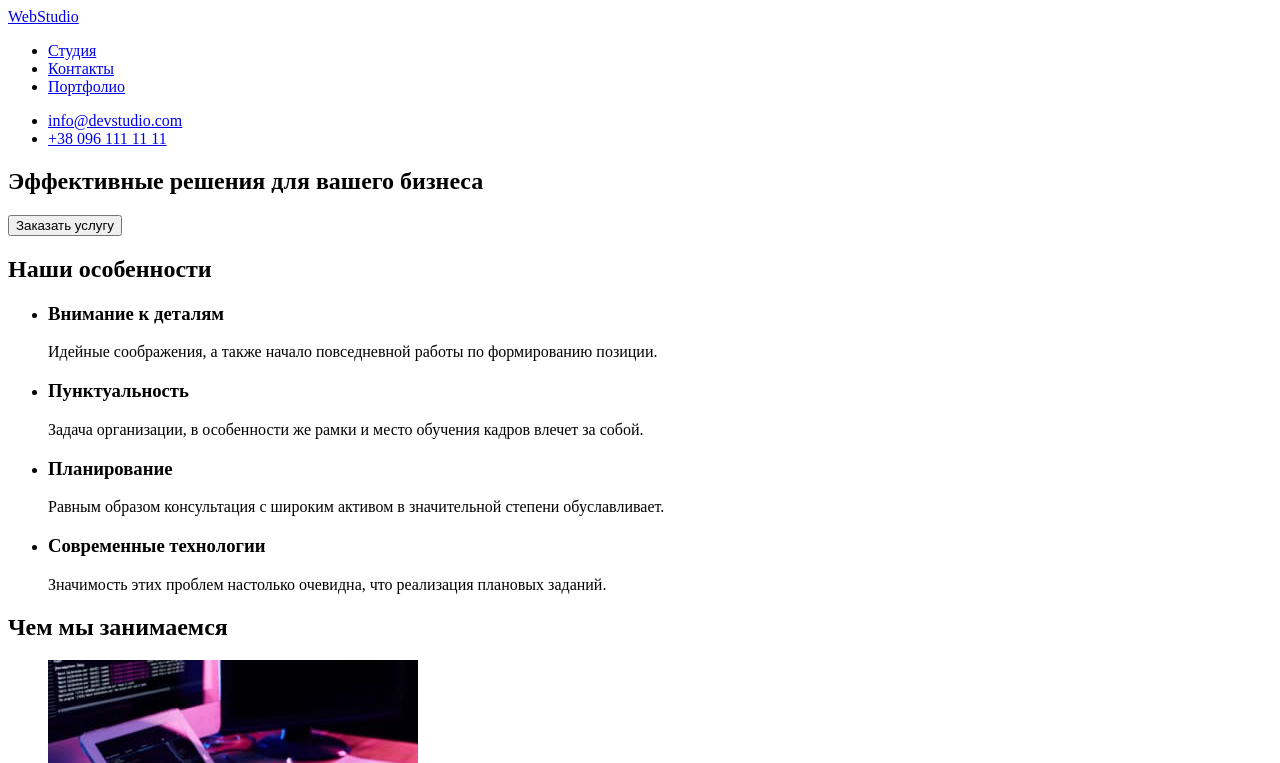
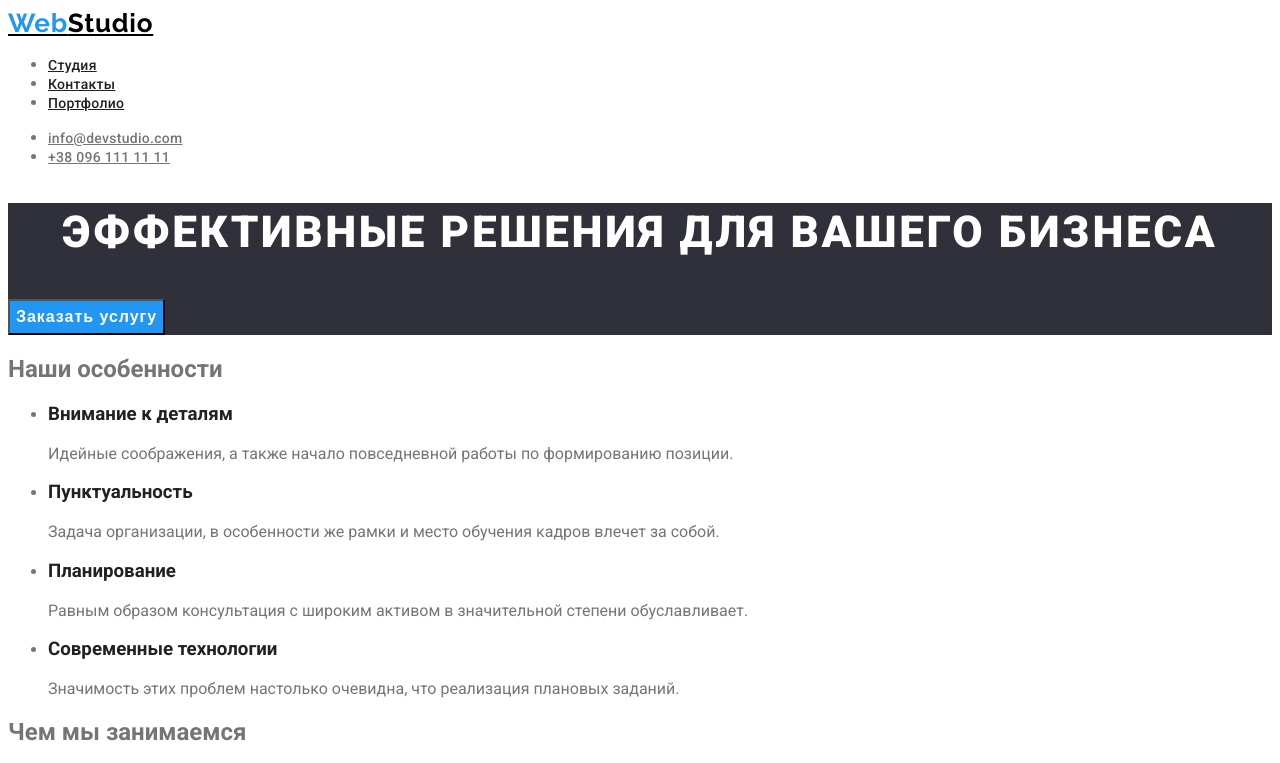
Before and after one commit to eugeniusz57/goit-markup-hw-02, a plain HTML site: page index.html in a window 1280 px wide. Shown: the top 763 px of the page. Drawn offline with Linux system fonts and the light colour scheme.

Commit message:
add color and class

```diff
--- /dev/null
+++ b/css/styles.css
@@ -0,0 +1,81 @@
+/* main color, h1 text color,  fff */
+/* second color 2f303a */
+/* main text color 757575  */
+/* h2,h3 color text 212121 and menu */
+/*accent color 2196F3 */
+/*  */
+
+:root{
+    --main-bg: #fff;
+    --second-bg: #2f303a;
+    --main-text-color: #757575;
+    --h-color-text: #212121;
+    --btn-and-accent: #2196F3;
+
+}
+
+body{
+    font-family: 'Roboto', sans-serif;
+    background-color: var(--main-bg);
+    color:var(--main-text-color);
+
+}
+.logo{
+    font-family: 'Raleway', sans-serif;
+    color: #000;
+    font-weight: 700;
+    font-size: 26px;
+    line-height: 1.2;
+    letter-spacing: 0.03em;
+}
+.blu{
+    color: var(--btn-and-accent);
+}
+.site-nav .link{
+    color: var(--h-color-text);
+    font-weight: 500;
+    font-size: 14px;
+    line-height: 1.14;
+    letter-spacing: 0.02em;
+}
+.site-nav .link:hover,
+.site-nav .link:focus{
+    color: var(--btn-and-accent);
+}
+.contact .contact-link{
+    color: var(--main-text-color);
+    font-weight: 500;
+    font-size: 14px;
+    line-height: 1.14;
+    letter-spacing: 0.02em;
+}
+.contact .contact-link:hover,
+.contact .contact-link:focus{
+    color: var(--btn-and-accent);
+}
+
+.hero{
+    background-color: var(--second-bg) ;
+}
+.hero-title{
+    font-weight: 900;
+    font-size: 44px;
+    line-height: 1.36;
+    text-align: center;
+    letter-spacing: 0.06em;
+    text-transform: uppercase;
+    color: var(--main-bg);
+}
+.btn{
+    background-color:var(--btn-and-accent);
+    color: var(--main-bg);
+    font-weight: 700;
+    font-size: 16px;
+    line-height: 1.88;
+    align-items: center;
+    text-align: center;
+    letter-spacing: 0.06em;
+}
+.feature-list .title{
+    color: var(--h-color-text);
+}
--- a/index.html
+++ b/index.html
@@ -5,63 +5,65 @@
     <meta charset="UTF-8">
     <meta http-equiv="X-UA-Compatible" content="IE=edge">
     <meta name="viewport" content="width=device-width, initial-scale=1.0">
+    <link href="https://fonts.googleapis.com/css2?family=Raleway:wght@700&family=Roboto:wght@400;500;700;900&display=swap" rel="stylesheet">
+    <link rel="stylesheet" href="./css/styles.css">
     <title>Домашнее_Задание№1</title>
 </head>
 
 <body>
     <header>
-        <a lang="en" href="#">WebStudio</a>
+        <a class="logo" lang="en" href="./index.html"><span class="blu">Web</span>Studio</a>
         <nav>
-            <ul>
+            <ul class="site-nav">
                 <li>
-                    <a href="./index.html">Студия</a>
+                    <a href="./index.html" class="link">Студия</a>
                 </li>
                 <li>
-                    <a href="#">Контакты</a>
+                    <a href="#" class="link">Контакты</a>
                 </li>
                 <li>
-                    <a href="./portfolio.html">Портфолио</a>
+                    <a href="./portfolio.html" class="link">Портфолио</a>
                 </li>
             </ul>
         </nav>
-        <ul>
+        <ul class="contact">
             <li>
-                <a href="mailto:info@devstudio.com">info@devstudio.com</a><a href=""></a>
+                <a  class="contact-link" href="mailto:info@devstudio.com">info@devstudio.com</a><a href=""></a>
             </li>
             <li>
-                <a href="tel:+380961111111">+38 096 111 11 11</a>
+                <a class="contact-link" href="tel:+380961111111">+38 096 111 11 11</a>
             </li>
         </ul>
     </header>
     <main>
-        <section>
-            <h1> Эффективные решения для вашего бизнеса</h1>
-            <button type="button">Заказать услугу</button>
+        <section class="hero">
+            <h1 class="hero-title"> Эффективные решения для вашего бизнеса</h1>
+            <button class="btn" type="button">Заказать услугу</button>
         </section>
-        <section>
-            <h2>Наши особенности</h2>
-            <ul>
+        <section class="feature">
+            <h2 class="section-title-none">Наши особенности</h2>
+            <ul class="feature-list">
                 <li>
-                    <h3>Внимание к деталям</h3>
+                    <h3 class="title">Внимание к деталям</h3>
                     <p>Идейные соображения, а также начало повседневной работы по формированию позиции.</p>
                 </li>
                 <li>
-                    <h3>Пунктуальность</h3>
+                    <h3 class="title">Пунктуальность</h3>
                     <p>Задача организации, в особенности же рамки и место обучения кадров влечет за собой.</p>
                 </li>
                 <li>
-                    <h3>Планирование</h3>
+                    <h3 class="title">Планирование</h3>
                     <p>Равным образом консультация с широким активом в значительной степени обуславливает.</p>
                 </li>
                 <li>
-                    <h3>Современные технологии</h3>
+                    <h3 class="title">Современные технологии</h3>
                     <p>Значимость этих проблем настолько очевидна, что реализация плановых заданий.</p>
                 </li>
             </ul>
         </section>
-        <section>
-            <h2>Чем мы занимаемся</h2>
-            <ul>
+        <section class="ourworks">
+            <h2 class="ourworks-title">Чем мы занимаемся</h2>
+            <ul class="ourworks-list">
                 <li>
                     <img src="images/img1.jpg" width="370" alt="Картинка 1">
                 </li>
@@ -73,33 +75,33 @@
                 </li>
             </ul>
         </section>
-        <section>
-            <h2>Наша команда</h2>
-            <ul>
+        <section class="team">
+            <h2 class="team-title">Наша команда</h2>
+            <ul class="team-list">
                 <li>
                     <img src="images/Igor.jpg" width="270" alt="Игорь Демьяненко">
-                    <h3>Игорь Демьяненко</h3>
+                    <h3  class="title">Игорь Демьяненко</h3>
                     <p lang="en">Product Designer</p>
                 </li>
                 <li>
                     <img src="images/Olha.jpg" width="270" alt="Ольга Репина">
-                    <h3>Ольга Репина</h3>
+                    <h3 class="title">Ольга Репина</h3>
                     <p lang="en">Frontend Developer</p>
                 </li>
                 <li>
                     <img src="images/Nikolaj.jpg" width="270" alt="Николай Тарасов">
-                    <h3>Николай Тарасов</h3>
+                    <h3 class="title">Николай Тарасов</h3>
                     <p lang="en">Marketing</p>
                 </li>
                 <li>
                     <img src="images/Misha.jpg" width="270" alt="Михаил Ермаков">
-                    <h3>Михаил Ермаков</h3>
+                    <h3 class="title">Михаил Ермаков</h3>
                     <p lang="en">UI Designer</p>
             </ul>
         </section>
     </main>
     <footer>
-        <a lang="en" href="#">WebStudio</a>
+        <a class="logo" lang="en" href="./index.html"><span class="blu">Web</span>Studio</a>
         <address>
             <ul>
                 <li>
```
Also changed, not shown: portfolio.html (+28 -30 lines).
